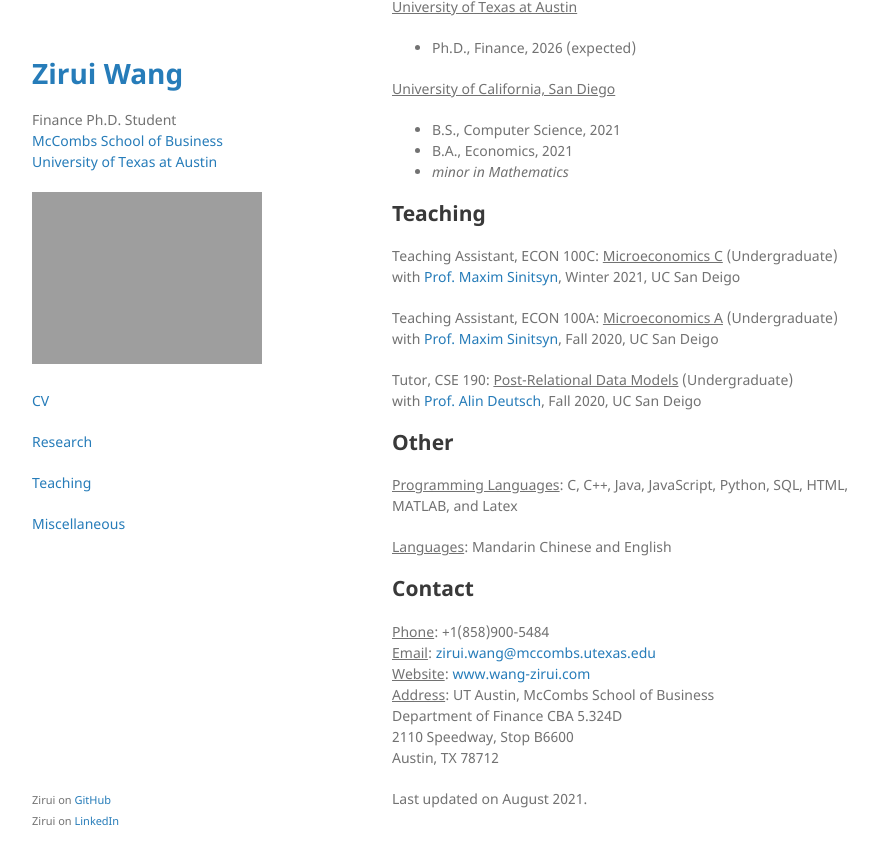
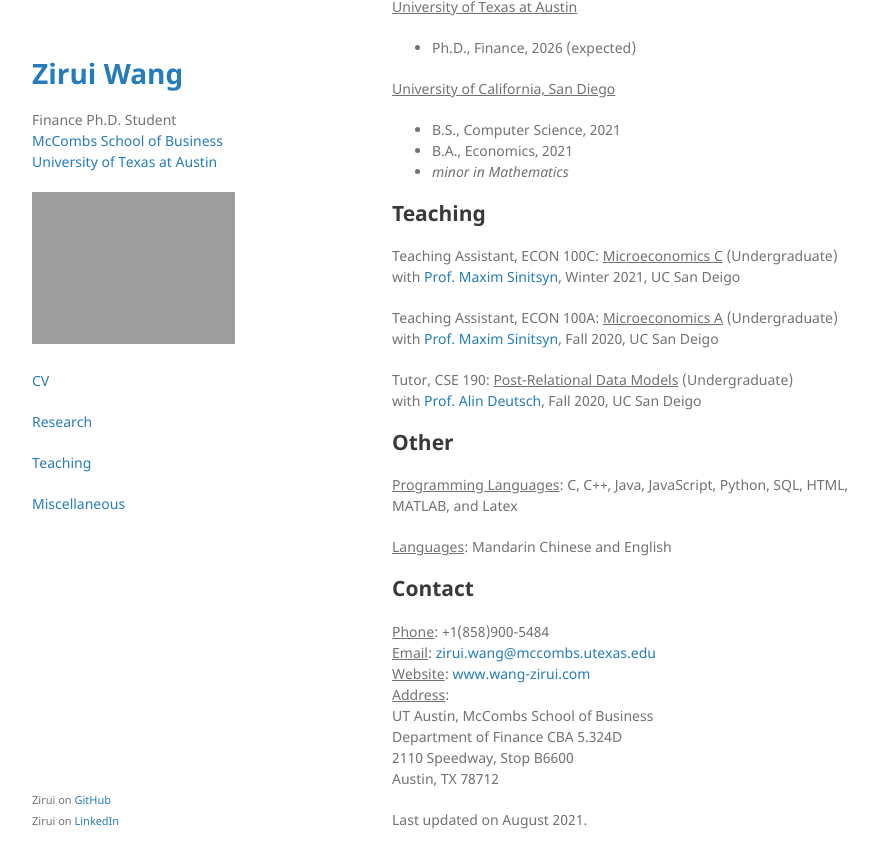
Before and after one commit to HarrisonZiruiWang/HarrisonZiruiWang.github.io, a Jekyll site: the page built from index.md, in a window 1280 px wide and 900 px high, scrolled down 773 px. Shown: the top 868 px of the window, without its empty margins (178-1056 px from the left). Built offline with Jekyll 4.4.1, drawn with Linux system fonts in a browser that asks for light colours; our own code applies the rules of GitHub Pages for plain Markdown files.

Commit message:
minor change

```diff
--- a/_layouts/default.html
+++ b/_layouts/default.html
@@ -30,7 +30,7 @@
         </p>
 
         {% if site.logo %}
-          <img src="{{site.logo | relative_url}}" alt="Logo" style="width:85%;" />
+          <img src="{{site.logo | relative_url}}" alt="Logo" style="width:75%;" />
         {% endif %}
 
         <br><br>
@@ -40,12 +40,12 @@
         <p><a href="./#teaching">Teaching</a></p>
         <p><a href="./../misc.html">Miscellaneous</a></p>
 
-      </header style="margin-bottom:30px">
+      </header>
       <section>
 
       {{ content }}
 
-      </section style="margin-bottom:30px">
+      </section>
       <footer>
         <p>
           <small>Zirui on <a href="{{ site.github.owner_url }}" target="_blank">GitHub</a></small><br>
```
Also changed, not shown: index.md (line endings or trailing spaces).
